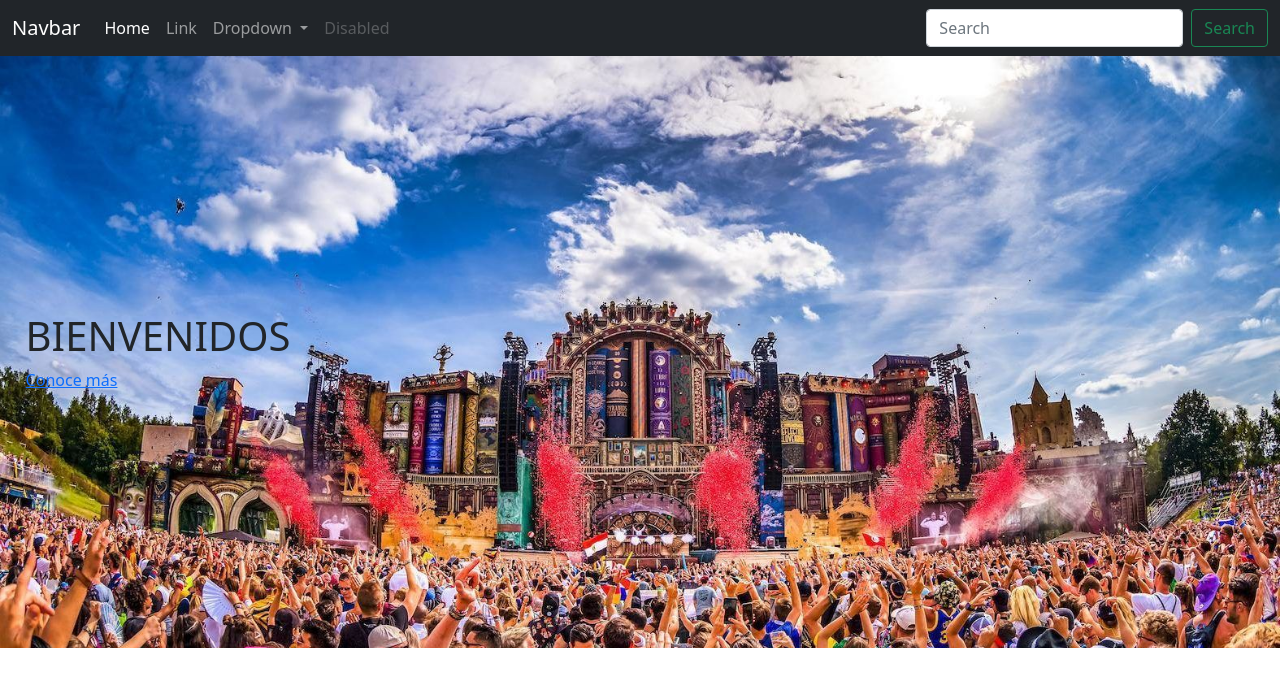
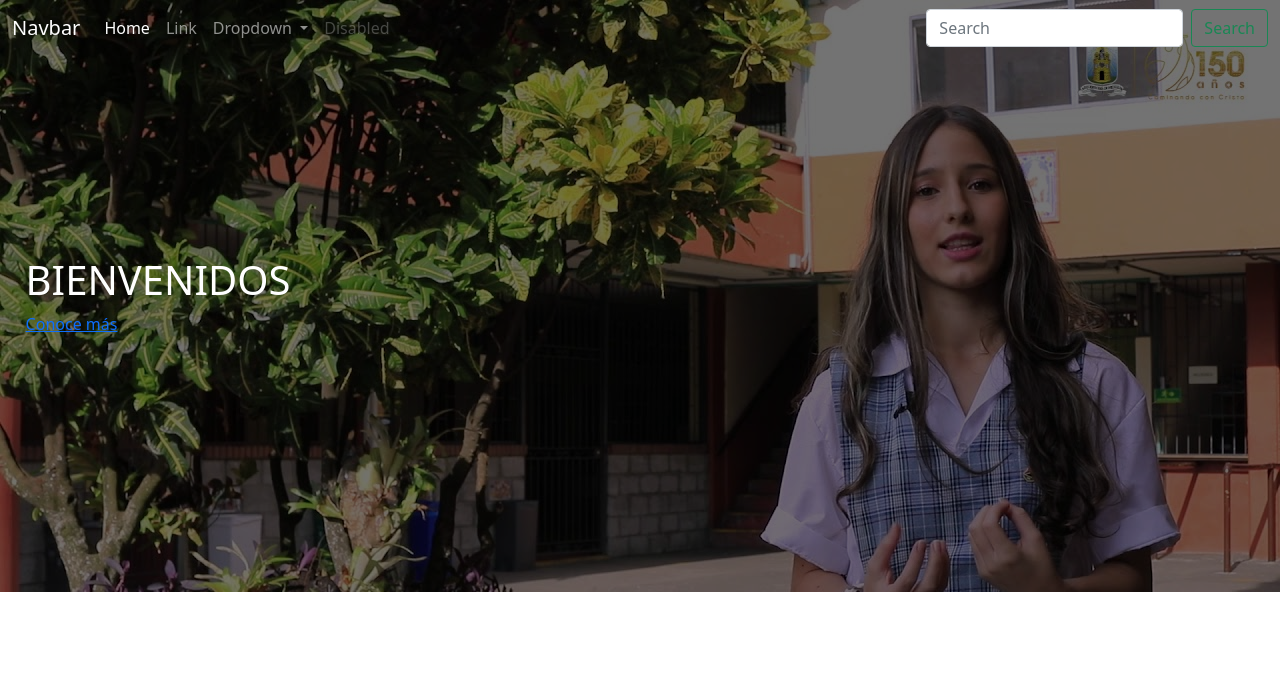
Before and after one commit to jjosegallegocesde/spotyAPPcpc, a plain HTML site: page index.html in a window 1280 px wide. Drawn offline with nearby package versions, Linux system fonts and the light colour scheme.

Commit message:
se crea banner

```diff
--- a/estilos.css
+++ b/estilos.css
@@ -1,7 +1,29 @@
 #banner{
 
-    background-image: url(img/fondo1.jpg);
+    background-image: url(img/cpc.jpg);
     background-size: cover;
     padding: 20% 2%;
+    position:relative;
+    z-index:1;
+}
 
+#banner::after{
+    content: '';
+    position:absolute;
+    background-color: black;
+    height: 100%;
+    width: 100%;
+    left:0;
+    top:0;
+    opacity:0.55;
+    z-index:-1;
 }
+
+#banner h1{
+    color:white;
+    position:relative;
+}
+
+.bg-dark{
+    background-color:transparent !important;
+}
--- a/index.html
+++ b/index.html
@@ -12,7 +12,7 @@
 
     <header>
 
-        <nav class="navbar navbar-expand-lg navbar-dark bg-dark">
+        <nav class="navbar navbar-expand-lg navbar-dark bg-dark fixed-top">
             <div class="container-fluid">
               <a class="navbar-brand" href="#">Navbar</a>
               <button class="navbar-toggler" type="button" data-bs-toggle="collapse" data-bs-target="#navbarSupportedContent" aria-controls="navbarSupportedContent" aria-expanded="false" aria-label="Toggle navigation">
@@ -47,7 +47,7 @@
                 </form>
               </div>
             </div>
-          </nav>
+        </nav>
 
           <section id="banner">
 
```
Also changed, not shown: img/cpc.jpg (added), img/foto.PNG (added), img/imagen1.jpg (added).
